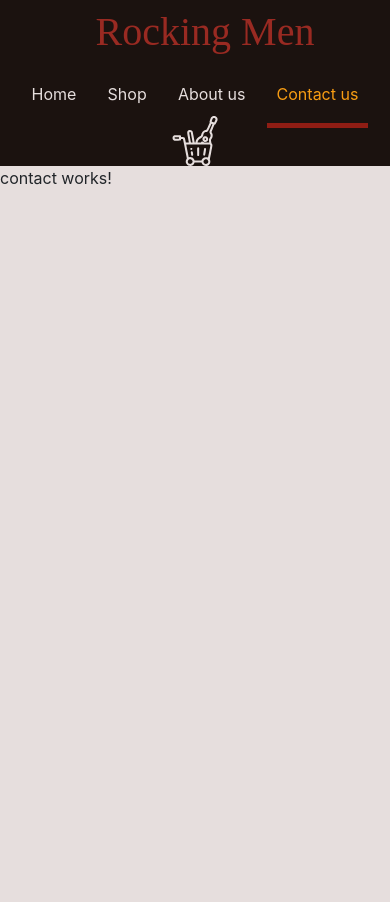
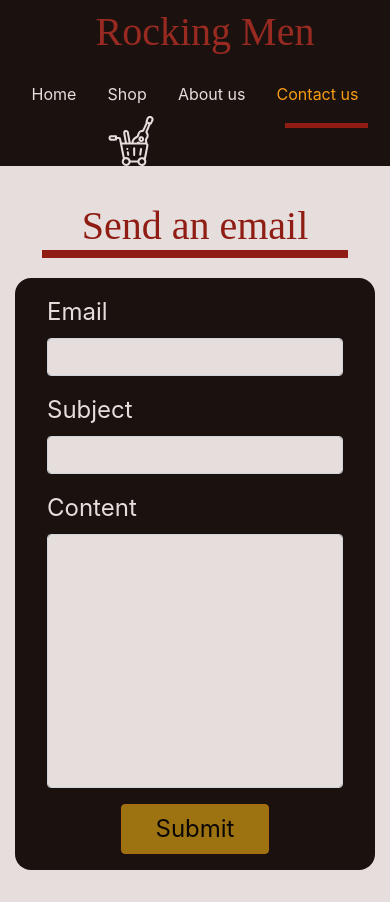
Before and after one commit to DanielPaans/IPRWCWebshop, an Angular app: page /contact in a window 390 px wide. Before the commit the page ends 844 px from the top, so only its background shows below. Built offline with nearby package versions, Linux system fonts and the light colour scheme; a web font is replaced by a local one.

Commit message:
Created contact form. Also started with about us page, needs to be more responsive.

```diff
--- a/src/app/contact/contact.component.html
+++ b/src/app/contact/contact.component.html
@@ -1 +1,21 @@
-<p>contact works!</p>
+<div class="container">
+  <h1 class="title">Send an email</h1>
+  <form (ngSubmit)="onSubmit()" #f="ngForm">
+    <div class="form-group">
+      <label for="email">Email</label>
+      <input class="form-control" id="email" name="email" type="email" required email ngModel #email=ngModel>
+      <div class="alert alert-danger" *ngIf="email.invalid && email.touched">Fill in a valid email</div>
+    </div>
+    <div class="form-group">
+      <label for="subject">Subject</label>
+      <input class="form-control" type="text" id="subject" name="subject" required ngModel #subject=ngModel>
+      <div class="alert alert-danger" *ngIf="subject.invalid && subject.touched">Give your email a subject</div>
+    </div>
+    <div class="form-group">
+      <label for="content">Content</label>
+      <textarea class="form-control" id="content" name="content" required ngModel rows="10" #content=ngModel></textarea>
+      <div class="alert alert-danger" *ngIf="content.invalid && content.touched">Give your email some content</div>
+    </div>
+    <button class="btn" type="submit" [disabled]="f.invalid">Submit</button>
+  </form>
+</div>
--- a/src/app/contact/contact.component.scss
+++ b/src/app/contact/contact.component.scss
@@ -0,0 +1,83 @@
+@import "../shared/variables";
+
+h1 {
+  width: 40%;
+  margin: 0.5em auto;
+  padding-bottom: 0;
+  border-bottom: 0.2em solid $red;
+}
+
+form {
+  display: flex;
+  flex-direction: column;
+  width: 60%;
+  border-radius: 1em;
+  margin: auto;
+  background-color: $black;
+  padding: 1em 2em;
+
+  button {
+    width: 50%;
+    margin: auto;
+  }
+}
+
+.form-group {
+  label {
+    font-size: 1.5em;
+    color: $silver;
+  }
+
+  input, textarea {
+    background-color: $silver;
+    resize: none;
+
+    &:focus {
+      border-color: $red;
+      background-color: white;
+      box-shadow: 0 0 0 0.1rem $yellow;
+    }
+
+    &.ng-invalid {
+      &.ng-touched {
+        box-shadow: 0 0 0 0.1rem $red;
+        background-color: #f8d7da;
+      }
+    }
+  }
+}
+
+.alert {
+  transform-origin: top;
+  animation: open-up 0.26s ease-in forwards;
+  background-color: white !important;
+  padding: 0 0.5em;
+  margin: 0.5em 0 0;
+  font-weight: bolder;
+}
+
+// Responsiveness
+@media #{$media-tablet} {
+  h1 {
+    width: 60%;
+  }
+
+  form {
+    width: 100%;
+  }
+}
+
+@media #{$media-mobile} {
+  h1 {
+    width: 85%;
+  }
+}
+
+@keyframes open-up {
+  from {
+    transform: scaleY(0);
+  }
+  to {
+    transform: scaleY(1);
+  }
+}
--- a/src/app/contact/contact.component.ts
+++ b/src/app/contact/contact.component.ts
@@ -1,4 +1,7 @@
-import { Component, OnInit } from '@angular/core';
+import {Component, HostListener, OnInit, ViewChild} from '@angular/core';
+import {NgForm} from "@angular/forms";
+import {KeyValue, KeyValuePipe} from "@angular/common";
+import {SnackbarService} from "../shared/snackbar.service";
 
 @Component({
   selector: 'app-contact',
@@ -7,9 +10,16 @@ import { Component, OnInit } from '@angular/core';
 })
 export class ContactComponent implements OnInit {
 
-  constructor() { }
+  @ViewChild('f') form: NgForm;
+
+  constructor(private snackbarService: SnackbarService) { }
 
   ngOnInit(): void {
   }
 
+  public onSubmit() {
+    //Todo: send email
+    this.snackbarService.affirmativeSnackbar('Email send', 'OK');
+    this.form.reset();
+  }
 }
--- a/src/app/contact/contact.module.ts
+++ b/src/app/contact/contact.module.ts
@@ -1,6 +1,7 @@
 import { NgModule } from '@angular/core';
 import { CommonModule } from '@angular/common';
 import { ContactComponent } from './contact.component';
+import {SharedModule} from "../shared/shared.module";
 
 
 
@@ -9,7 +10,8 @@ import { ContactComponent } from './contact.component';
     ContactComponent
   ],
   imports: [
-    CommonModule
+    CommonModule,
+    SharedModule
   ]
 })
 export class ContactModule { }
--- a/src/app/header/header.component.scss
+++ b/src/app/header/header.component.scss
@@ -6,6 +6,7 @@
 
 .row {
   justify-content: space-between;
+  overflow-x: hidden;
 }
 
 h1 {
@@ -56,7 +57,21 @@ ul {
   content: url($image-path + "trolley-hover.svg");
 }
 
+#shopping-cart:focus {
+  animation-name: ride-away, fade-in;
+  animation-iteration-count: 1, 1;
+  animation-duration: 1s, 0.5s;
+  animation-delay: 0s, 1s;
+  animation-timing-function: ease-out, ease-in;
+}
+
 @media #{$media-mobile} {
+  #shopping-cart {
+    width: 50%;
+  }
+  .cart-active {
+    animation: ride-away ease-out 1.5s;
+  }
   h1 {
     width: 100%;
     text-align: center;
@@ -73,10 +88,22 @@ ul {
 
 @keyframes fade-in-bar {
   from {
-    border-bottom-width: 0px;
+    border-bottom-width: 0;
   }
 
   to {
     border-bottom-width: 5px;
   }
 }
+
+@keyframes ride-away {
+  0% {
+    transform: translateY(-10%);
+  }
+  15% {
+    transform: translate(0, 0);
+  }
+  100% {
+    transform: translateX(200%);
+  }
+}
--- a/src/app/home/home.component.ts
+++ b/src/app/home/home.component.ts
@@ -13,7 +13,7 @@ import {Product} from "../shared/models/product";
 export class HomeComponent implements OnInit, OnDestroy {
 
   public products: Product[] = [];
-  public randomCategoryName = 'None';
+  public randomCategoryName = '';
   public columns = 3;
 
   private maxAmount = 6;
--- a/src/app/info/info.component.html
+++ b/src/app/info/info.component.html
@@ -1 +1,33 @@
-<p>info works!</p>
+<article class="container">
+  <h1 class="title">About Rocking men</h1>
+  <section>
+    <h2>Products</h2>
+    <p>It was the first day of the rest of her life. This wasn't the day she was actually born, but she knew that nothing
+      would be the same from this day forward. Although this was a bit scary to her, it was also extremely freeing.
+      Her past was no longer a burden or something that she needed to be concerned about and defend.
+      She threw off the covers keeping her warm in bed, placed her feet over the side of the bed, slipped on her slipper,
+      and took the first step of the first day of her new life.</p>
+    <aside>
+      <img alt="guitars in shop" src="{{'guitars-in-shop.jpg' | path}}">
+    </aside>
+  </section>
+  <section class="reverse">
+    <h2>Products</h2>
+    <p>It was the first day of the rest of her life. This wasn't the day she was actually born, but she knew that nothing
+      would be the same from this day forward. Although this was a bit scary to her, it was also extremely freeing.
+      Her past was no longer a burden or something that she needed to be concerned about and defend.
+      She threw off the covers keeping her warm in bed, placed her feet over the side of the bed, slipped on her slipper,
+      and took the first step of the first day of her new life.</p>
+    <aside>
+      <img alt="guitars in shop" src="{{'guitars-in-shop.jpg' | path}}">
+    </aside>
+  </section>
+  <section>
+    <h2>Products</h2>
+    <p>It was the first day of the rest of her life. This wasn't the day she was actually born, but she knew that nothing
+      would be the same from this day forward. Although this was a bit scary to her, it was also extremely freeing.
+      Her past was no longer a burden or something that she needed to be concerned about and defend.
+      She threw off the covers keeping her warm in bed, placed her feet over the side of the bed, slipped on her slipper,
+      and took the first step of the first day of her new life.</p>
+  </section>
+</article>
--- a/src/app/info/info.component.scss
+++ b/src/app/info/info.component.scss
@@ -0,0 +1,31 @@
+article {
+  display: flex;
+  flex-direction: column;
+}
+
+section {
+  display: grid;
+
+  gap: 1em;
+  grid-template-areas:  "header header"
+                        "text image";
+  h2 {
+    grid-area: header;
+  }
+
+  p {
+    grid-area: text;
+  }
+
+  aside {
+    grid-area: image;
+    img {
+      width: 100%;
+    }
+  }
+}
+
+.reverse {
+  grid-template-areas:  "header header"
+                        "image text";
+}
--- a/src/app/shop/product-details/product-details.component.scss
+++ b/src/app/shop/product-details/product-details.component.scss
@@ -12,16 +12,6 @@
     width: 100%;
     margin: auto auto;
     padding-top: 1em;
-  }
-
-  button {
-    font-size: 1.5em;
-    background-color: $yellow;
-    border-color: $yellow;
-
-    &:focus {
-      box-shadow: 0 0 0 0.1em $red !important;
-    }
   }
 
   h1 {
--- a/src/app/shop/product-list/product-list.component.scss
+++ b/src/app/shop/product-list/product-list.component.scss
@@ -31,12 +31,6 @@ $animationDelay: 1;
   }
 }
 
-// Animation
-@keyframes fade-in {
-  0% { opacity: 0; }
-  100% { opacity: 1; }
-}
-
 // Responsiveness
 @media #{$media-mobile} {
   #product-list {
--- a/src/styles.scss
+++ b/src/styles.scss
@@ -35,10 +35,30 @@ $afko-app-theme: mat.define-light-theme((
 
 @import "app/shared/variables";
 
+// Global styling
 body {
   background-color: $silver!important;
+  margin: 0;
+  font-family: Roboto, "Helvetica Neue", sans-serif;
 }
 
+html, body {
+  height:100%;
+}
+
+.container {
+  padding-bottom: 2em;
+}
+
+::-webkit-scrollbar {
+  background-color: $black;
+}
+
+::-webkit-scrollbar-thumb {
+  background-color: $red;
+}
+
+// Global classes
 .backdrop {
   position: absolute;
   top: 0;
@@ -66,12 +86,24 @@ body {
   color: $red;
 }
 
-::-webkit-scrollbar {
-  background-color: $black;
+.btn {
+  font-size: 1.5em !important;
+  background-color: $yellow !important;
+  border-color: $yellow !important;
+  color: black !important;
+
+  &:focus {
+    box-shadow: 0 0 0 0.1em $red !important;
+  }
 }
 
-::-webkit-scrollbar-thumb {
-  background-color: $red;
+.btn:hover {
+  background-color: #f88913 !important;
+}
+
+.btn:disabled {
+  background-color: rgba(248, 183, 19, 0.91) !important;
+  cursor: not-allowed;
 }
 
 .snack-affirmative{
@@ -104,23 +136,12 @@ body {
   border-radius: 0.25rem;
 }
 
-html, body {
-  height:100%;
+// Animation
+@keyframes fade-in {
+  from {
+    opacity: 0;
+  }
+  to {
+    opacity: 1;
+  }
 }
-
-body {
-  margin: 0;
-  font-family: Roboto, "Helvetica Neue", sans-serif;
-}
-
-//// Responsiveness
-//@media #{$media-mobile} {
-//  .snackbar-alert {
-//    width: 80vw!important;
-//    margin: auto!important;
-//  }
-//
-//  .mat-snack-bar-container {
-//    width: 100% !important;
-//  }
-//}
```
Also changed, not shown: src/app/info/info.module.ts (+5 -3 lines), src/assets/images/guitars-in-shop.jpg (added).
